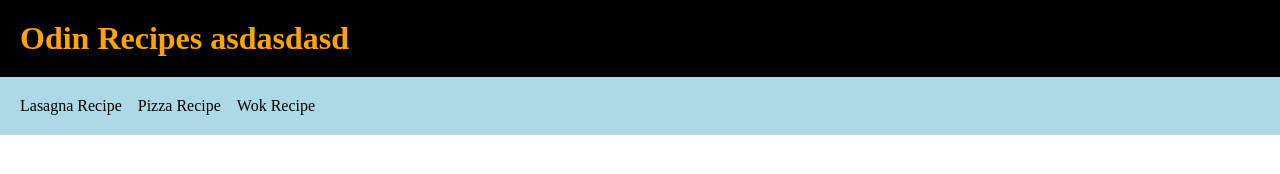
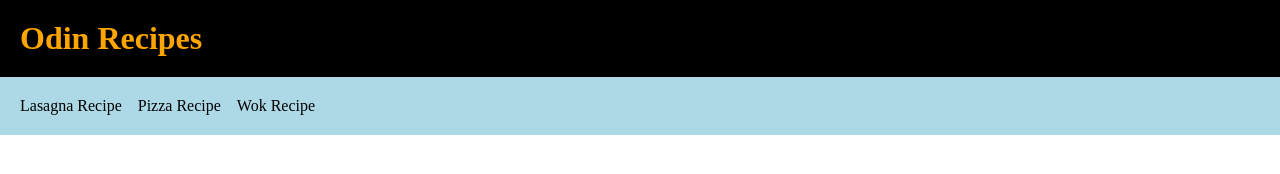
Before and after one commit to mikaelrev/odin-recipes, a plain HTML site: page index.html in a window 1280 px wide. Drawn offline with Linux system fonts and the light colour scheme.

Commit message:
Edit index.html

```diff
--- a/index.html
+++ b/index.html
@@ -7,7 +7,7 @@
 		<link rel="stylesheet" href="./css/styles.css" />
 	</head>
 	<body>
-		<h1>Odin Recipes asdasdasd</h1>
+		<h1>Odin Recipes</h1>
 		<div class="recipes-list">
 			<a href="recipes/lasagna.html">Lasagna Recipe</a>
 			<a href="recipes/pizza.html">Pizza Recipe</a>
```
